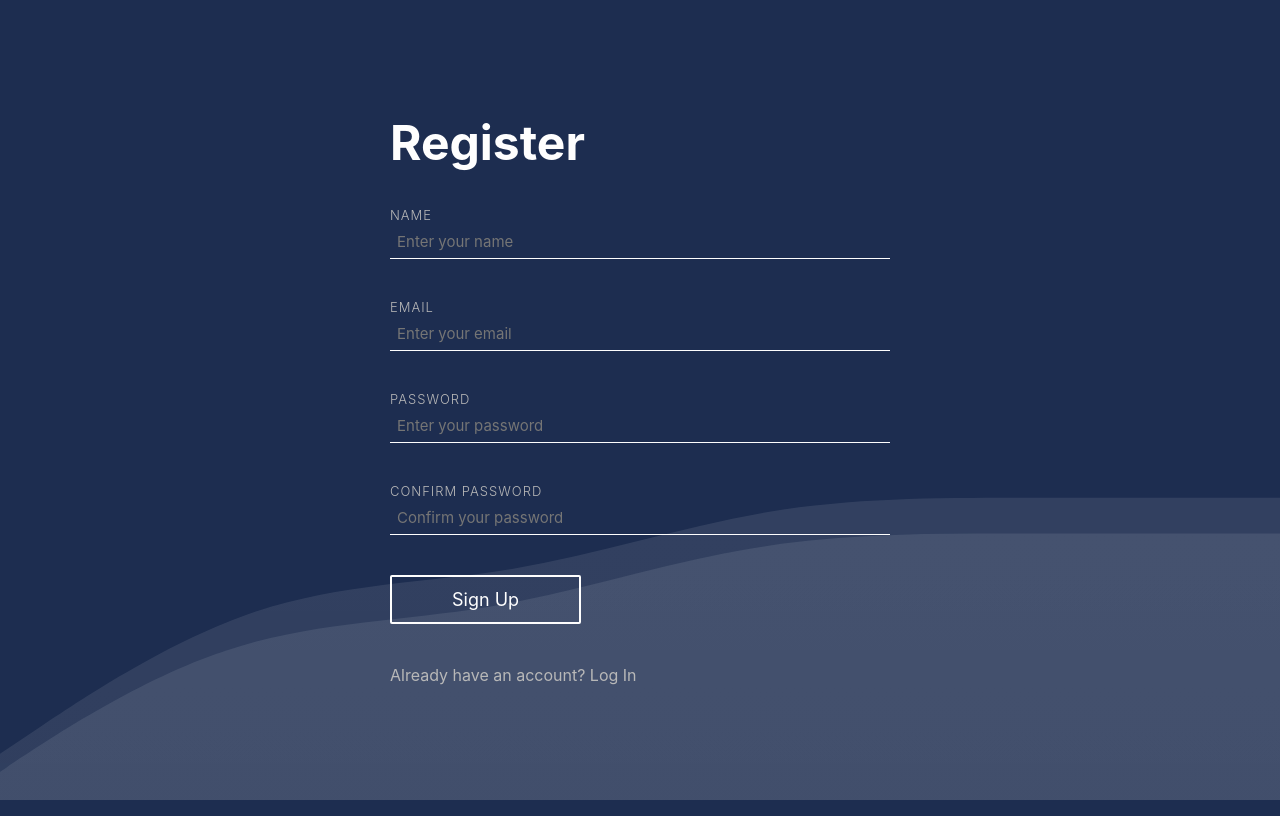
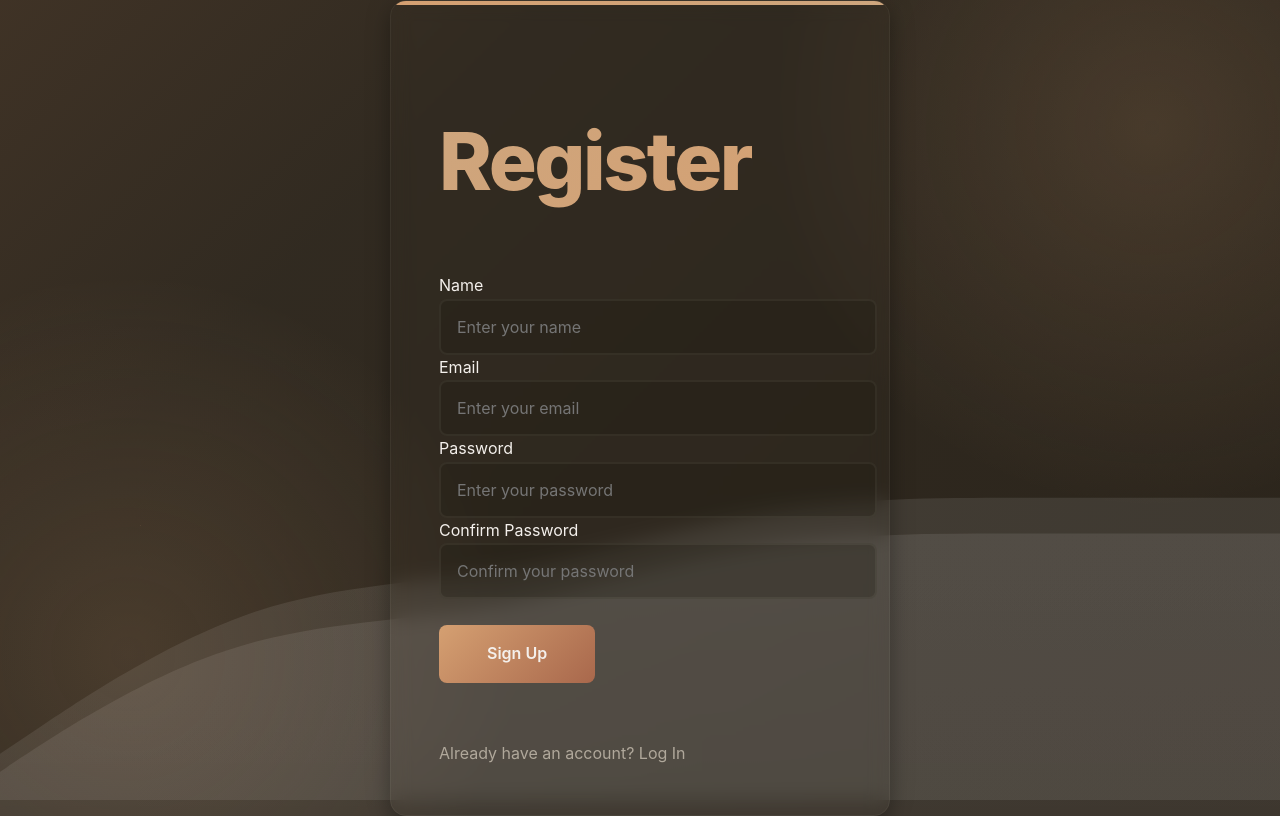
Before and after one commit to Maverickhartono/AOLsecprog, a PHP site: page /phpdasar/register.php in a window 1280 px wide. Run offline with PHP 8.4, Linux system fonts and the light colour scheme; some libraries are stand-ins or nearby versions.

Commit message:
change interface

```diff
--- a/style.css
+++ b/style.css
@@ -1,134 +1,252 @@
 :root {
- --background: #1d2d50;
- --accent: #fcdab7;
- --accent2: #1e5f74;
- --color: #fefefe;
- --dull: #b8b8b8;
- --error: #e74c3c;
- --highlight: rgba(255,255,255,.05);
+	/* Earth-toned color palette using HSL */
+	--background: hsl(35, 25%, 12%);        /* Dark rich soil */
+	--background-light: hsl(35, 20%, 16%);  /* Lighter soil */
+	--accent: hsl(28, 54%, 64%);            /* Terracotta */
+	--accent2: hsl(18, 38%, 48%);           /* Clay red */
+	--color: hsl(35, 25%, 94%);             /* Warm white */
+	--dull: hsl(35, 12%, 65%);              /* Weathered stone */
+	--error: hsl(0, 65%, 55%);              /* Rusty red */
+	--highlight: hsla(35, 25%, 94%, 0.05);  /* Subtle highlight */
+
+	/* Natural wood accent colors */
+	--wood-dark: hsl(25, 35%, 35%);         /* Dark wood */
+	--wood-light: hsl(30, 45%, 65%);        /* Light wood */
+	--leaf: hsl(82, 25%, 45%);              /* Muted sage */
+
+	/* Custom properties for consistent spacing */
+	--spacing-xs: 0.5rem;
+	--spacing-sm: 1rem;
+	--spacing-md: 2rem;
+	--spacing-lg: 3rem;
+
+	/* Custom properties for animations */
+	--transition-fast: 0.2s ease;
+	--transition-normal: 0.3s ease;
+	--transition-slow: 0.5s ease;
 }
 
+/* Animation Keyframes */
+@keyframes gradient-flow {
+	0% {
+		background-position: 0% 50%;
+	}
+	50% {
+		background-position: 100% 50%;
+	}
+	100% {
+		background-position: 0% 50%;
+	}
+}
+
+@keyframes float {
+	0%, 100% {
+		transform: translateY(0) rotate(0deg);
+	}
+	50% {
+		transform: translateY(-20px) rotate(5deg);
+	}
+}
+
+@keyframes particle-rise {
+	0% {
+		transform: translateY(100vh) translateX(0);
+		opacity: 0;
+	}
+	50% {
+		opacity: 0.5;
+	}
+	100% {
+		transform: translateY(-100vh) translateX(100px);
+		opacity: 0;
+	}
+}
+
+/* Base Styles */
 body {
 	margin: 0;
 	padding: 0;
-	font-family: system, -apple-system, ".SFNSText-Regular", "San Francisco", "Roboto", "Segoe UI", "Helvetica Neue", "Lucida Grande", sans-serif;
-	height: 100vh;
+	font-family: 'Inter', system-ui, -apple-system, sans-serif;
+	min-height: 100vh;
 	width: 100%;
-	background: #1d2d50;
+	background: linear-gradient(
+			-45deg,
+			var(--background),
+			var(--background-light),
+			var(--wood-dark),
+			var(--background)
+	);
+	background-size: 400% 400%;
+	animation: gradient-flow 15s ease infinite;
 	color: var(--color);
-}
-h1 {
-	font-size: 5em;
-	margin: 40px 0;
+	display: flex;
+	align-items: center;
+	justify-content: center;
+	line-height: 1.6;
+	overflow-x: hidden;
+	position: relative;
 }
 
-.hidden {
-	position: absolute;
-	left: -1000%;
-	top: -1000%;
-	height: 0;
-	width: 0;
-	pointer-events: none;
-	opacity: 0;
+/* Animated Background Elements */
+body::before,
+body::after {
+	content: '';
+	position: fixed;
+	width: 60vmax;
+	height: 60vmax;
+	background: radial-gradient(
+			circle,
+			var(--accent) 0%,
+			transparent 70%
+	);
+	opacity: 0.15;
+	border-radius: 50%;
+	z-index: -1;
+	animation: float 20s infinite;
 }
 
-.formWrapper {
+body::before {
+	top: -30%;
+	right: -20%;
+	animation-delay: -5s;
+}
+
+body::after {
+	bottom: -30%;
+	left: -20%;
+	animation-delay: -10s;
+}
+
+/* Floating Particles */
+.particles {
+	position: fixed;
+	top: 0;
+	left: 0;
+	width: 100%;
 	height: 100%;
-	width: 100%;
-	display: grid;
-	align-items: center;
-	justify-content: center;
+	z-index: -1;
+	pointer-events: none;
 }
+
+.particle {
+	position: absolute;
+	width: 3px;
+	height: 3px;
+	background-color: var(--wood-light);
+	opacity: 0;
+	border-radius: 50%;
+}
+
+/* Generate 12 particle classes */
+.particle:nth-child(1) { left: 10%; animation: particle-rise 20s linear infinite; animation-delay: -2s; }
+.particle:nth-child(2) { left: 20%; animation: particle-rise 23s linear infinite; animation-delay: -4s; }
+.particle:nth-child(3) { left: 30%; animation: particle-rise 21s linear infinite; animation-delay: -6s; }
+.particle:nth-child(4) { left: 40%; animation: particle-rise 19s linear infinite; animation-delay: -8s; }
+.particle:nth-child(5) { left: 50%; animation: particle-rise 22s linear infinite; animation-delay: -10s; }
+.particle:nth-child(6) { left: 60%; animation: particle-rise 24s linear infinite; animation-delay: -12s; }
+.particle:nth-child(7) { left: 70%; animation: particle-rise 21s linear infinite; animation-delay: -14s; }
+.particle:nth-child(8) { left: 80%; animation: particle-rise 23s linear infinite; animation-delay: -16s; }
+.particle:nth-child(9) { left: 90%; animation: particle-rise 20s linear infinite; animation-delay: -18s; }
+.particle:nth-child(10) { left: 25%; animation: particle-rise 22s linear infinite; animation-delay: -20s; }
+.particle:nth-child(11) { left: 45%; animation: particle-rise 21s linear infinite; animation-delay: -22s; }
+.particle:nth-child(12) { left: 65%; animation: particle-rise 24s linear infinite; animation-delay: -24s; }
+
+h1 {
+	font-size: clamp(2.5rem, 8vw, 5rem);
+	margin: var(--spacing-lg) 0;
+	font-weight: 800;
+	letter-spacing: -0.03em;
+	background: linear-gradient(135deg, var(--wood-light) 0%, var(--accent) 100%);
+	-webkit-background-clip: text;
+	-webkit-text-fill-color: transparent;
+}
+
 form {
 	width: 95vw;
 	max-width: 500px;
+	background: rgba(var(--background-light), 0.8);
+	box-shadow: 0 10px 20px rgba(0, 0, 0, 0.25),
+	0 0 30px rgba(0, 0, 0, 0.1);
+	border-radius: 16px;
+	padding: var(--spacing-lg);
 	box-sizing: border-box;
-	padding: 50px 0;
+	backdrop-filter: blur(10px);
+	border: 1px solid var(--highlight);
+	transition: all var(--transition-slow);
+	position: relative;
+	overflow: hidden;
 }
-form h1 {
-	margin: 0 0 15px 0;
-	font-size: 3em;
+
+form:hover {
+	transform: translateY(-5px);
+	box-shadow: 0 15px 30px rgba(0, 0, 0, 0.3),
+	0 0 50px rgba(0, 0, 0, 0.2);
 }
-.inputblock {
-	position: relative;
-	display: block;
-	padding: 20px 0;
-	clear: both;
+
+form::before {
+	content: '';
+	position: absolute;
+	top: 0;
+	left: 0;
+	right: 0;
+	height: 4px;
+	background: linear-gradient(90deg, var(--accent) 0%, var(--wood-light) 100%);
 }
+
 .inputblock input {
 	width: 100%;
-	padding: 7px;
-	box-sizing: border-box;
-	display: block;
-	background: transparent;
-	outline: none;
+	padding: var(--spacing-sm);
+	background: hsla(35, 25%, 10%, 0.3);
+	border: 2px solid var(--highlight);
+	border-radius: 8px;
 	font-family: inherit;
-	font-size: 15px;
+	font-size: 1rem;
 	color: inherit;
-	border: 0;
-	margin-top: 2px;
-	border-bottom: 1px solid var(--color);
-}
-.inputblock label {
-	display: block;
-	font-size: 13px;
-	color: var(--dull);
-	text-transform: uppercase;
-	letter-spacing: 1px;
-	font-weight: 300;
+	transition: all var(--transition-normal);
 }
 
+.inputblock input:focus {
+	outline: none;
+	border-color: var(--accent);
+	box-shadow: 0 0 0 4px hsla(28, 54%, 64%, 0.1);
+}
 
 .btn {
 	display: inline-block;
-	padding: 12px 60px;
-	font-size: 18px;
-	border: 2px solid var(--color);
-	border-radius: 2px;
+	padding: var(--spacing-sm) var(--spacing-lg);
+	font-size: 1rem;
+	font-weight: 600;
+	color: var(--color);
+	background: linear-gradient(135deg, var(--accent) 0%, var(--accent2) 100%);
+	border: none;
+	border-radius: 8px;
 	cursor: pointer;
-	-webkit-user-select: none;
-	user-select: none;
-	transition: background .3s, color .3s;
-}
-.btn:hover, .btn:active {
-	border: 0;
-	padding: 14px 62px;
-	background: var(--color);
-	color: var(--background);
-}
-.btn:active {
-	box-shadow: inset 0 0 4px 5px rgba(0,0,0,.1);
+	transition: all var(--transition-normal);
+	position: relative;
+	overflow: hidden;
 }
 
-.errcontainer {
-	font-size: 14px;
-	opacity: 1;
-	transition: opacity .3s;
-}
-.err {
-	margin: 5px 0;
-	color: var(--error);
-}
-.err ul {
-	list-style-type: none;
-	margin: 0;
-	padding-inline-start: 2em;
+.btn:hover {
+	transform: translateY(-2px);
+	box-shadow: 0 4px 12px rgba(0, 0, 0, 0.2),
+	inset 0 1px 1px rgba(255, 255, 255, 0.2);
+	filter: brightness(110%);
 }
 
-.wave {
-	width: 100vw;
-	height: 25vw;
-	position: fixed;
-	bottom: 0;
-	left: 0;
-	z-index: -1;
-	pointer-events: none;
+.btn:active {
+	transform: translateY(0);
+	filter: brightness(90%);
 }
-.wave:nth-child(2) {
-	bottom: -5%;
-	width: 103%;
-	left: -3%;
+
+.err {
+	margin: var(--spacing-xs) 0;
+	color: var(--error);
+	padding: var(--spacing-xs) var(--spacing-sm);
+	border-radius: 4px;
+	background: hsla(0, 65%, 55%, 0.1);
+	border-left: 3px solid var(--error);
 }
+
 form a {
 	position: relative;
 	margin: 0;
@@ -138,12 +256,7 @@ form a {
 	text-decoration: none;
 	transition: color .3s;
 }
-.errorcontainer a {
-	display: inline;
-	line-height: normal;
-	text-decoration: underline;
-	color: inherit;
-}
+
 form a:before {
 	content: "";
 	position: absolute;
@@ -163,33 +276,41 @@ form a:hover:before {
 	width: 100%;
 }
 form a:hover {
-	color: var(--color);
+	color: var(--accent);
 }
 
 .loader {
 	height: 64px;
 	width: 64px;
 	position: fixed;
-	top: calc(50% - 32px);
-	left: calc(50% - 32px);
-	border: 2px solid var(--highlight);
-	border-left: 2px solid var(--color);
+	top: 50%;
+	left: 50%;
+	transform: translate(-50%, -50%);
+	border: 3px solid var(--wood-dark);
+	border-left: 3px solid var(--accent);
 	border-radius: 50%;
-	-webkit-animation: loader 1.5s linear infinite;
-	-moz-animation: loader 1.5s linear infinite;
-	-ms-animation: loader 1.5s linear infinite;
-	-o-animation: loader 1.5s linear infinite;
-	animation: loader 1.5s linear infinite;
-}
-
-@-webkit-keyframes loader {to {-o-transform: rotate(360deg);-ms-transform: rotate(360deg);-moz-transform: rotate(360deg);-webkit-transform: rotate(360deg);transform: rotate(360deg);}}
-@keyframes loader {to {-o-transform: rotate(360deg);-ms-transform: rotate(360deg);-moz-transform: rotate(360deg);-webkit-transform: rotate(360deg);transform: rotate(360deg);}}
-
-
-.message {
-	text-align: center;
+	animation: loader 1s cubic-bezier(0.17, 0.67, 0.83, 0.67) infinite;
 }
 
 .message h2 {
-	font-size: 4em;
+	font-size: clamp(2rem, 6vw, 4rem);
+	margin: var(--spacing-md) 0;
+	background: linear-gradient(135deg, var(--accent) 0%, var(--wood-light) 100%);
+	-webkit-background-clip: text;
+	-webkit-text-fill-color: transparent;
 }
+
+.wave {
+	width: 100vw;
+	height: 25vw;
+	position: fixed;
+	bottom: 0;
+	left: 0;
+	z-index: -1;
+	pointer-events: none;
+}
+.wave:nth-child(2) {
+	bottom: -5%;
+	width: 103%;
+	left: -3%;
+}
```
